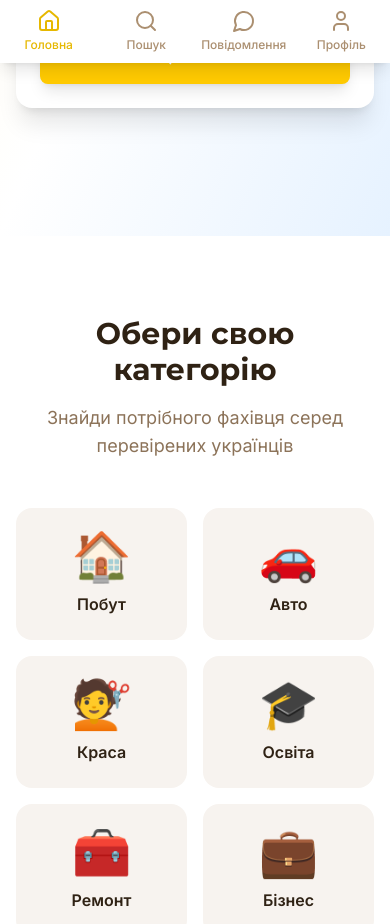
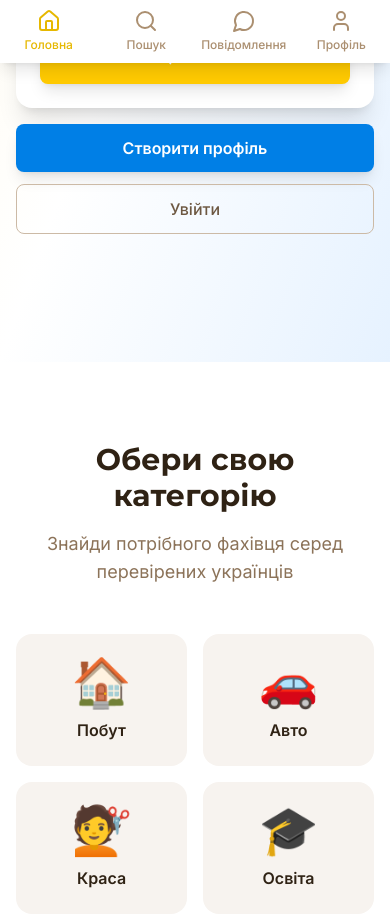
Before and after one commit to denskkk/platform-svoi, a Next.js app: page / in a window 390 px wide. Shown: the part 781-1705 px from the top of the page. Built offline with nearby package versions, Linux system fonts and the light colour scheme; no server answers.

Commit message:
feat(home): add visible registration CTA on homepage hero; improve mobile UX by surfacing register/login; wire server-side logout and cookie auth sync

```diff
--- a/src/components/features/home/HeroSection.tsx
+++ b/src/components/features/home/HeroSection.tsx
@@ -1,5 +1,6 @@
 'use client'
 
+import Link from 'next/link'
 import { Search } from 'lucide-react'
 import { useState } from 'react'
 import { useRouter } from 'next/navigation'
@@ -114,6 +115,22 @@ export function HeroSection() {
             <span>Знайти</span>
           </button>
         </form>
+
+        {/* Прямий заклик до дії: реєстрація/вхід видно одразу на головній */}
+        <div className="max-w-4xl mx-auto mt-4 flex flex-col sm:flex-row items-stretch sm:items-center gap-3 justify-center animate-slide-up">
+          <Link
+            href="/auth/register"
+            className="w-full sm:w-auto inline-flex items-center justify-center px-6 py-3 rounded-lg bg-accent-500 hover:bg-accent-600 text-white font-semibold shadow-lg hover:shadow-xl transition-colors"
+          >
+            Створити профіль
+          </Link>
+          <Link
+            href="/auth/login"
+            className="w-full sm:w-auto inline-flex items-center justify-center px-6 py-3 rounded-lg border border-neutral-300 text-neutral-700 hover:bg-neutral-50 font-medium transition-colors"
+          >
+            Увійти
+          </Link>
+        </div>
       </div>
     </section>
   )
```
